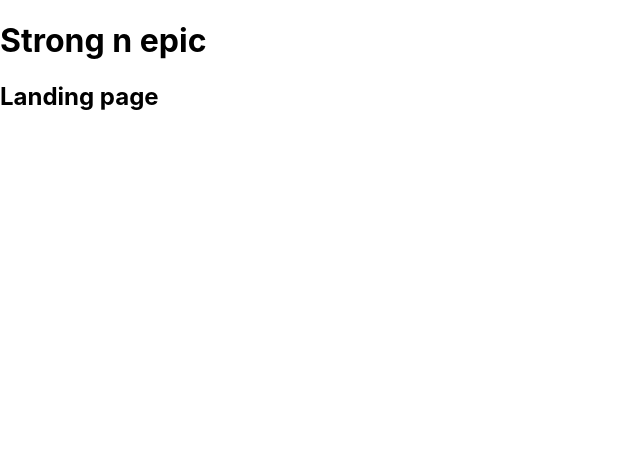
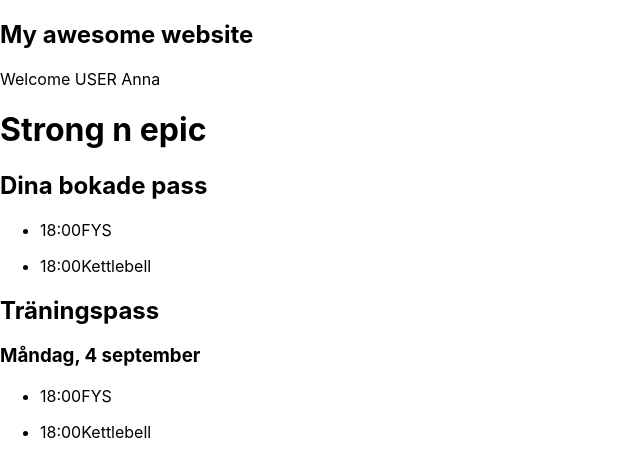
Before and after one commit to lollocodes/strongnepic, a React (Create React App) app: page / in a window 1280 px wide. Shown: the top 476 px of the page, without its empty margins (0-640 px from the left). Built offline with nearby package versions, Linux system fonts and the light colour scheme.

Commit message:
added pages and types

```diff
--- a/src/App.tsx
+++ b/src/App.tsx
@@ -1,23 +1,26 @@
-import React from 'react';
-import logo from './logo.svg';
 import './App.css';
 import { BrowserRouter as Router, Route, Routes } from 'react-router-dom';
 import LandingPage from './components/LandingPage';
-import ClassListPage from './components/ClassListPage';
 import UserBookingPage from './components/UserBookingPage';
 import AdminPage from './components/AdminPage';
 import LoginPage from './components/Login';
 
+import { User } from './types/User';
+import Banner from './components/Banner';
+
 function App() {
+  const user: User = {id: 1, name: "Anna", lastname: "Andersson", password: "123", role: "USER"};
+
   return (
 <Router>
       <div>
+      <Banner user={user}/>
+
         <h1>Strong n epic</h1>
         <Routes>
           <Route path="/" element={<LandingPage />} />
           <Route path="/login" element={<LoginPage />} />
-          <Route path="/classes" element={<ClassListPage />} />
-          <Route path="/bookings" element={<UserBookingPage />} />
+          <Route path="/book" element={<UserBookingPage />} />
           <Route path="/admin" element={<AdminPage />} />
         </Routes>
       </div>
--- a/src/components/AdminPage.tsx
+++ b/src/components/AdminPage.tsx
@@ -5,6 +5,21 @@ const AdminPage: React.FC = () => {
   return (
     <div>
       <h2>Admin page</h2>
+      <h3>Lägg till pass</h3>
+      <a href="#">Träningspass</a>
+      <a href="#">Användare</a>
+      <ul>
+        <li>
+            <span>18:50</span>
+            <h4>Kettlebell</h4>
+            <ul>
+                <li>Anna Andersson</li>
+                <li>Kalle Karlsson</li>
+            </ul>
+            <span>X</span>
+
+        </li>
+      </ul>
     </div>
   );
 };
--- /dev/null
+++ b/src/components/Banner.tsx
@@ -0,0 +1,17 @@
+import { User } from './../types/User';
+
+type PageBannerProps = {
+  user: User,
+}
+
+function Banner(props: PageBannerProps): JSX.Element {
+
+  return (
+    <header>
+      <h2>My awesome website</h2>
+      <p>Welcome {props.user.role} {props.user.name}</p>
+    </header>
+  )
+}
+
+export default Banner;
--- a/src/components/ClassListPage.tsx
+++ /dev/null
@@ -1,14 +0,0 @@
-import React from 'react';
-
-const ClassListPage: React.FC = () => {
-
-  return (
-    <div>
-      <h2>Class Listing</h2>
-      <p>lista på kurser här...</p>
-      <p>Länk till bokade pass här...</p>
-    </div>
-  );
-};
-
-export default ClassListPage;
--- a/src/components/LandingPage.tsx
+++ b/src/components/LandingPage.tsx
@@ -4,7 +4,25 @@ const LandingPage: React.FC = () => {
 
   return (
     <div>
-      <h2>Landing page</h2>
+      <h2>Dina bokade pass</h2>
+      <ul>
+        <li>
+            <p><span>18:00</span>FYS</p>
+        </li>
+        <li>
+            <p><span>18:00</span>Kettlebell</p>
+        </li>
+      </ul>
+      <h2>Träningspass</h2>
+      <h3>Måndag, 4 september</h3>
+      <ul>
+        <li>
+            <p><span>18:00</span>FYS</p>
+        </li>
+        <li>
+            <p><span>18:00</span>Kettlebell</p>
+        </li>
+      </ul>
     </div>
   );
 };
--- a/src/components/UserBookingPage.tsx
+++ b/src/components/UserBookingPage.tsx
@@ -4,8 +4,10 @@ const UserBookingPage: React.FC = () => {
 
   return (
     <div>
-      <h2>Booking List</h2>
-      <p>lista på bokade kurser här...</p>
+      <h2>Kettlebell</h2>
+      <p>60 min</p>
+      <p>Bokar som <b>Anna Andersson</b></p>
+      <button>Bekräfta bokning</button>
     </div>
   );
 };
--- /dev/null
+++ b/src/types/User.ts
@@ -0,0 +1,10 @@
+export type UserRole = "USER" | "ADMIN";
+
+export interface User {
+  id: number;
+  name: string;
+
+ lastname: string;
+  password: string;
+  role: UserRole;
+};
```
Also changed, not shown: src/types/GymClass.ts (added, +8 -0 lines).
